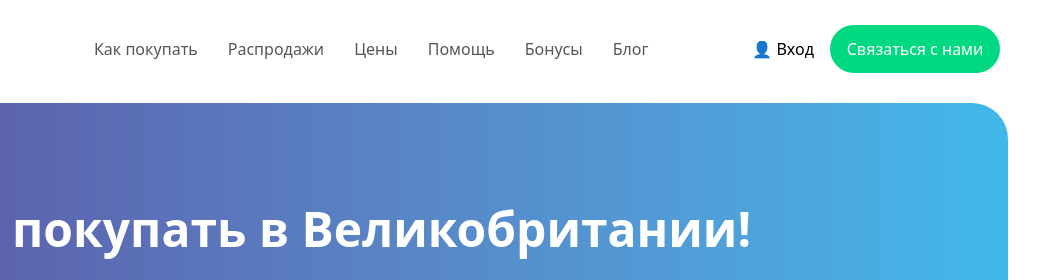
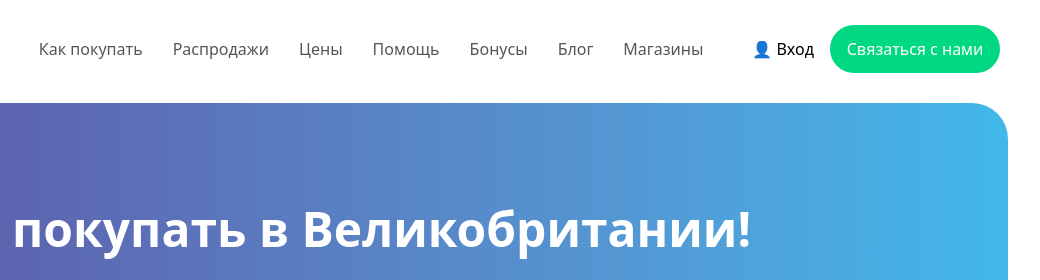
Before and after one commit to zargulak11-hash/bonus, a website: page src/main1.html in a window 1280 px wide. Shown: the top 280 px of the page, 240-1280 px from the left. Drawn offline with Linux system fonts and the light colour scheme.

Commit message:
commit update

```diff
--- a/src/main1.html
+++ b/src/main1.html
@@ -23,6 +23,7 @@
                 <a href="./main4.html">Помощь</a>
                 <a href="./main5.html">Бонусы</a>
                 <a href="./main6.html">Блог</a>
+                <a href="./main7.html">Магазины</a>
             </div>
             <div class="hidden items-center lg:flex gap-[16px]">
                 <p>👤 Вход</p>
```
Also changed, not shown: index.html (+1 -0 lines), src/main2.html (+1 -0 lines), src/main3.html (+1 -0 lines), src/main4.html (+1 -0 lines), src/main5.html (+1 -0 lines), src/main6.html (+1 -0 lines).
